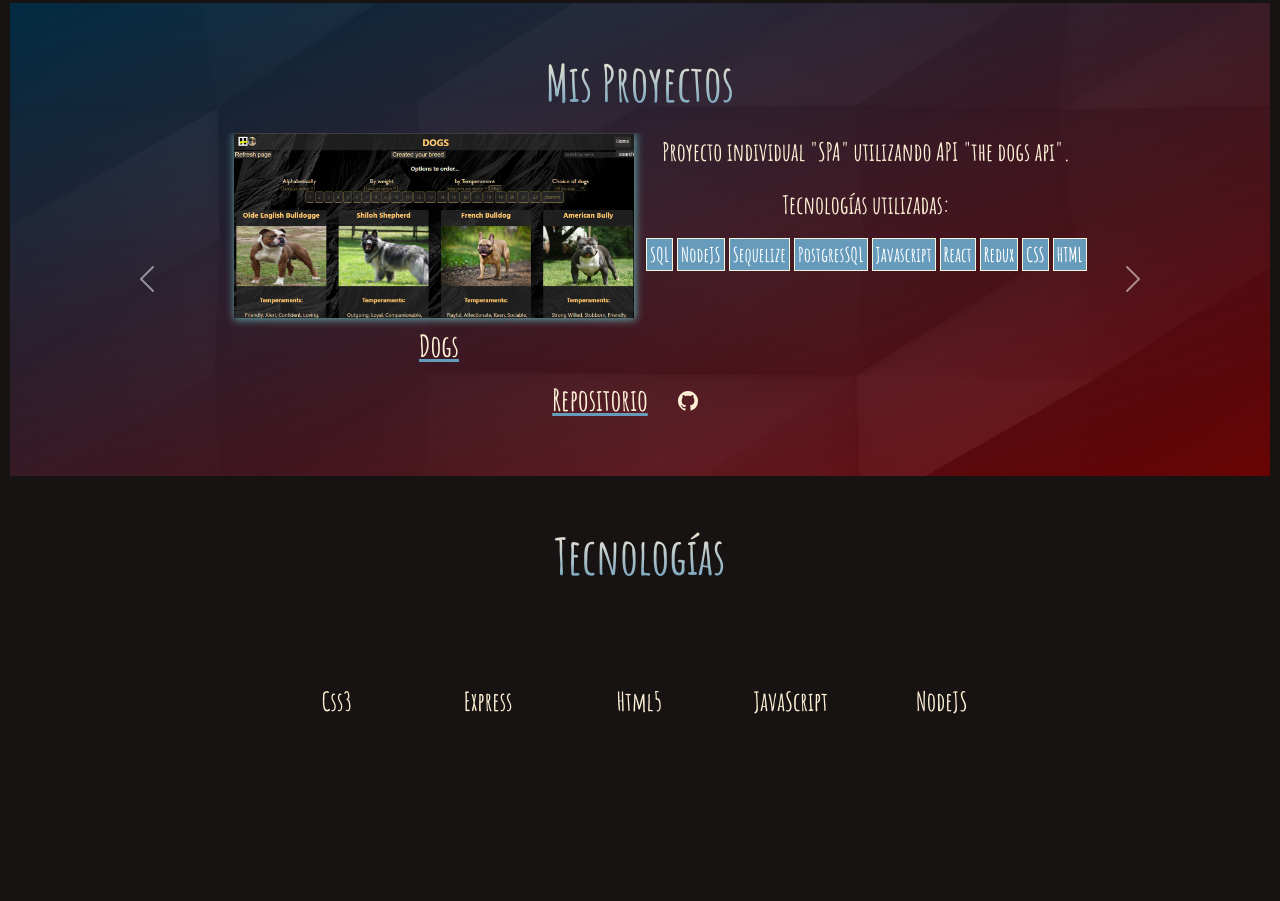
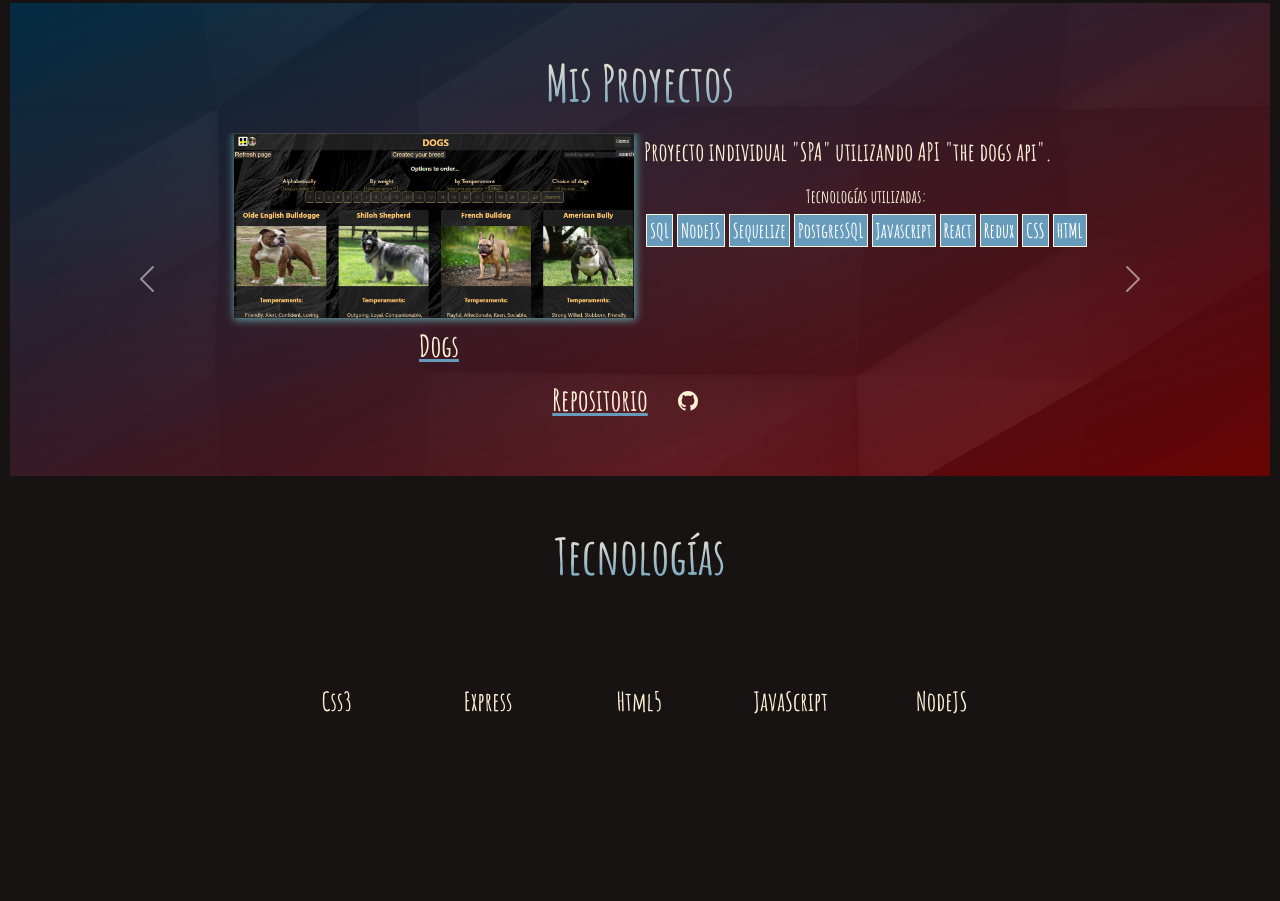
Before and after one commit to diegop1zarro/Portfolio, a React (Create React App) app: page / in a window 1280 px wide. Shown: the part 820-1721 px from the top of the page. Built offline with nearby package versions, Linux system fonts and the light colour scheme; a web font is replaced by a local one.

Commit message:
ajustes en texto projects

```diff
--- a/src/Components/About/About.css
+++ b/src/Components/About/About.css
@@ -43,7 +43,7 @@ font-size: 60px;
     font-size: 30px;
     color:#fdf0d5;
     text-align:left;
-    margin: 20px
+    margin: 20px;
     /* background-color: white; */
 }
 .nac{
--- a/src/Components/Projects/Projects.css
+++ b/src/Components/Projects/Projects.css
@@ -53,6 +53,7 @@ h2:hover{
 .Projects_container p{
     font-size: 25px;
     color: #fdf0d5;
+    text-align: left;
 }
 .projects_svg{
     width:80px;
@@ -68,6 +69,11 @@ h4{
 }
 .tecnologías{
     display:block;
+}
+.tecnologías h5{
+    font-size: 18px;
+    color: #fdf0d5;
+    text-align: center;
 }
 .tecnologías span{
     font-size: 20px;
--- a/src/Components/Projects/Projects.jsx
+++ b/src/Components/Projects/Projects.jsx
@@ -23,7 +23,7 @@ export default function Projects() {
        <div className='tecnologías'>
       <p>Proyecto individual "SPA" utilizando API "the dogs api".
       </p>
-      <p>Tecnologías utilizadas:</p>
+      <h5>Tecnologías utilizadas:</h5>
       <span>SQL</span>
       <span>NodeJS</span>
       <span>Sequelize</span>
@@ -75,7 +75,7 @@ export default function Projects() {
        </div>
        <div className='tecnologías'>
       <p>Proyecto individual "SPA" utilizando API de videogames "Rawg". </p>
-      <p>Tecnologías utilizadas:</p>
+      <h5>Tecnologías utilizadas:</h5>
       <span>SQL</span>
       <span>NodeJS</span>
       <span>Sequelize</span>
```
